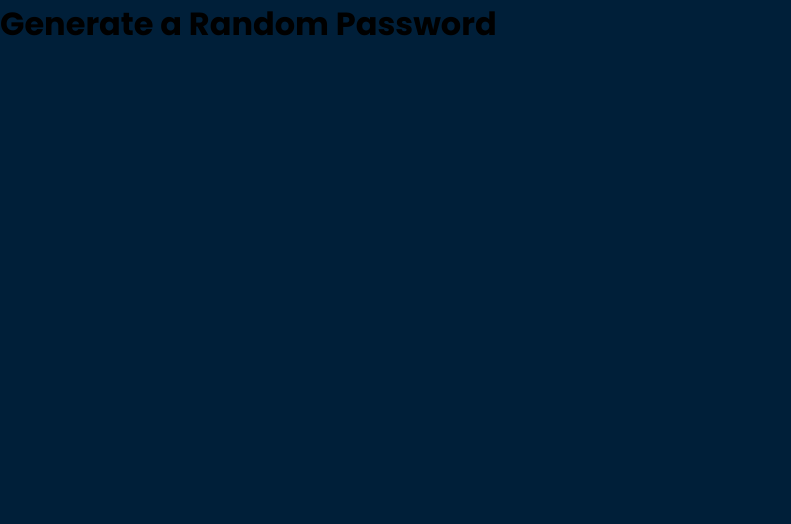
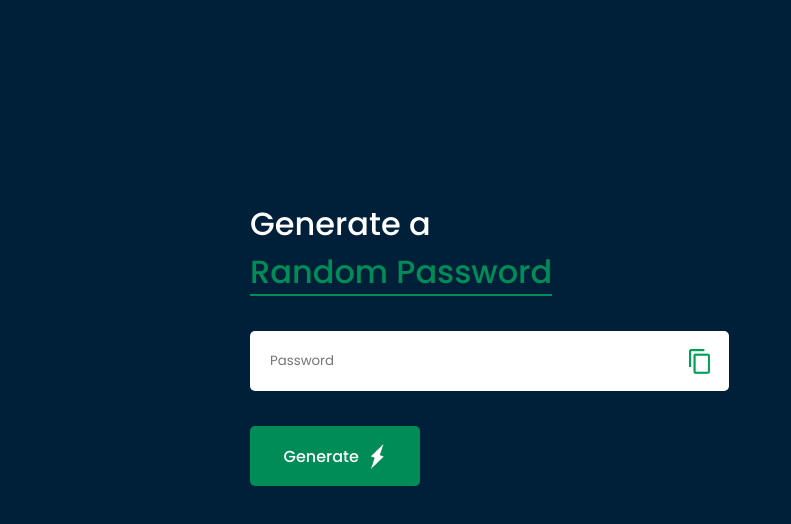
Before and after one commit to PratikHande101/password-generator-js, a plain HTML site: page index.html in a window 1280 px wide. Shown: the whole page, without its empty margins (0-791 px from the left). Drawn offline with Linux system fonts and the light colour scheme.

Commit message:
Add Styling

```diff
--- a/index.html
+++ b/index.html
@@ -10,7 +10,14 @@
     <link href="https://fonts.googleapis.com/css2?family=Poppins:wght@200;300;400;500;600;700&family=Roboto&display=swap" rel="stylesheet">
 </head>
 <body>
-    <h1>Generate a Random Password</h1>
-    <script src="main.js"></script>
+    <div id="main">
+        <h1>Generate a <br><span class="color-green">Random Password</span></h1>
+        <div id="pass-field">
+            <input type="text" name="pass" id="input-box" placeholder="Password">
+            <img id="copy-img" class="img" src="images/copy.png" alt="">
+        </div>
+        <button id="genPass">Generate <img id="gen-img" src="images/generate.png" alt="" srcset=""></button>
+        <script src="main.js"></script>
+    </div>
 </body>
 </html>
--- a/style.css
+++ b/style.css
@@ -5,5 +5,67 @@
 }
 
 body {
+    color: #fff;
     background-color: #001F39;
 }
+
+#main {
+    width: 400px;
+    margin: 200px 250px;
+}
+
+h1 {
+    font-size: 2rem;
+    font-weight: 500;
+}
+
+.color-green {
+    color: #008C56;
+    border-bottom: 2px solid #008C56;
+}
+
+#pass-field {
+    display: flex;
+    align-items: center;
+    width: 500px;
+    margin-top: 35px;
+}
+
+input[type="text"] {
+    height: 60px;
+    width: 100%;
+    border: none;
+    outline: none;
+    padding-left: 20px;
+    border-radius: 5px;
+}
+
+#copy-img {
+    position: relative;
+    height: 25px;
+    left: -40px;
+}
+
+#genPass {
+    display: flex;
+    align-items: center;
+    justify-content: center;
+    gap: 10px;
+    font-size: 1rem;
+    font-weight: 450;
+    background-color: #008C56;
+    border: none;
+    border-radius: 5px;
+    color: #fff;
+    width: 170px;
+    height: 60px;
+    margin-top: 35px;
+}
+
+#genPass:hover {
+    background-color: #028351;
+}
+
+#gen-img {
+    height: 25px;
+}
```
Also changed, not shown: images/copy.png (added), images/generate.png (added).
